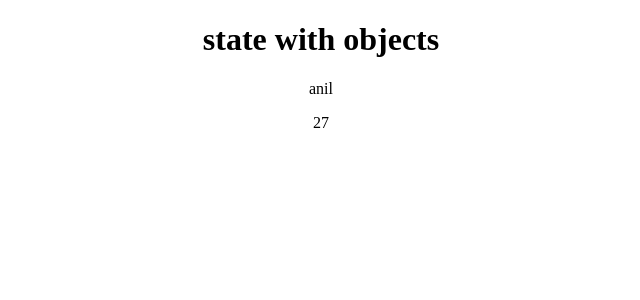
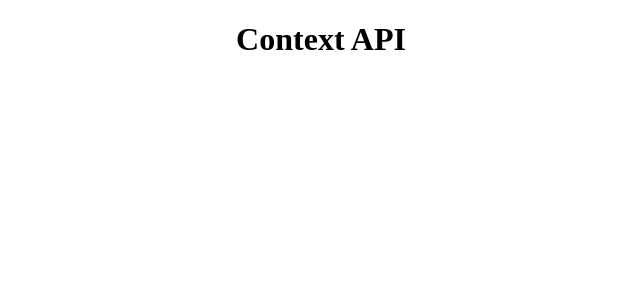
Before and after one commit to sangampshinde/LearnReactJS, a React (Create React App) app: page / in a window 1280 px wide. Shown: the top 300 px of the page, without its empty margins (319-959 px from the left). Built offline with nearby package versions, Linux system fonts and the light colour scheme.

Commit message:
contesxt api start

```diff
--- a/src/App.js
+++ b/src/App.js
@@ -1,23 +1,37 @@
-
-// State with Object
-import React,{useState} from 'react';
+// Context API
+// help to transer data from siblings or any node or component in your apllication tree.
+import React from 'react'
 
 function App() {
-  const [data,setData]=useState({name:'anil',age:27});
-
   return (
     <div>
-      <h1>state with objects</h1>
-      <p>{data.name}</p>
-      <p>{data.age}</p>
-
-
+      <h1>Context API</h1>
 
     </div>
   )
 }
 
 export default App
+
+// ================================================================================================================
+// // State with Object
+// import React,{useState} from 'react';
+
+// function App() {
+//   const [data,setData]=useState({name:'anil',age:27});
+
+//   return (
+//     <div>
+//       <h1>state with objects</h1>
+//       <input type="text" placeholder='enter name' value={data.name}  onChange={(e)=>{setData({name:e.target.value,age:data.age})}}/>
+//       <input type="text" placeholder='enter age' value={data.age}  onChange={(e)=>{setData({name:data.name,age:e.target.value})}}/>
+//       <p>{data.name}</p>
+//       <p>{data.age}</p>
+//     </div>
+//   )
+// }
+
+// export default App
 
 // ==========================================================================================================
 // PREVIOUS PROPS and use with hooks.
```
